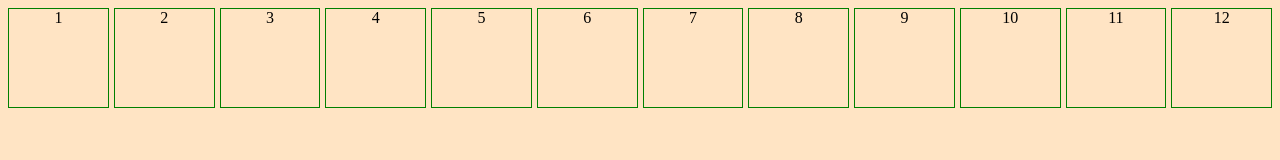
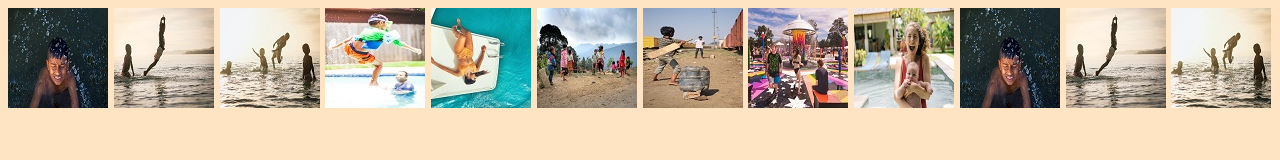
Before and after one commit to himu999/Front-end-intermediate-, a plain HTML site: page 02#CSS/G#1#grid/index.html in a window 1280 px wide. Drawn offline with Linux system fonts and the light colour scheme.

Commit message:
Image grid

```diff
--- a/02#CSS/G#1#grid/index.html
+++ b/02#CSS/G#1#grid/index.html
@@ -14,18 +14,18 @@
        <div class="content">CONTENT</div>
        <div class="footer">FOOTER</div>
        -->
-       <div>1</div>
-       <div>2</div>
-       <div>3</div>
-       <div>4</div>
-       <div>5</div>
-       <div>6</div>
-       <div>7</div>
-       <div>8</div>
-       <div>9</div>
-       <div>10</div>
-       <div>11</div>
-       <div>12</div>
+       <div><img src="1.jpg"></div>
+       <div><img src="2.jpg"></div>
+       <div><img src="3.jpg"></div>
+       <div><img src="4.jpg"></div>
+       <div><img src="5.jpg"></div>
+       <div><img src="6.jpg"></div>
+       <div><img src="7.jpg"></div>
+       <div><img src="9.jpg"></div>
+       <div><img src="11.jpg"></div>
+       <div><img src="1.jpg"></div>
+       <div><img src="2.jpg"></div>
+       <div><img src="3.jpg"></div>
    </div>
 
 </body>
--- a/02#CSS/G#1#grid/style.css
+++ b/02#CSS/G#1#grid/style.css
@@ -4,9 +4,9 @@
     display: grid;
     grid-gap: 5px;
 /*    grid-template-columns: repeat(6, 1fr);*/
-    grid-template-columns: repeat(auto-fit, minmax(100px, 1fr));
+    grid-template-columns: repeat(auto-fit, minmax(90px, 1fr));
 /*    grid-template-rows: 100px 100px;*/
-    grid-auto-rows: 100px;
+    grid-auto-rows: 102px;
 
 /*
     grid-template-columns: repeat(12, 1fr);
@@ -19,11 +19,20 @@
 
 
 }
+/*
 .container div{
     border: 1px solid green;
     text-align: center;
 
 }
+*/
+
+/*
+img{
+    height: 75px;
+    width: 75px;
+}
+*/
 
 
 
```
Also changed, not shown: 02#CSS/G#1#grid/1.jpg (added), 02#CSS/G#1#grid/11.jpg (added), 02#CSS/G#1#grid/2.jpg (added), 02#CSS/G#1#grid/3.jpg (added), 02#CSS/G#1#grid/4.jpg (added), 02#CSS/G#1#grid/5.jpg (added), 02#CSS/G#1#grid/6.jpg (added), 02#CSS/G#1#grid/7.jpg (added), 02#CSS/G#1#grid/9.jpg (added).
